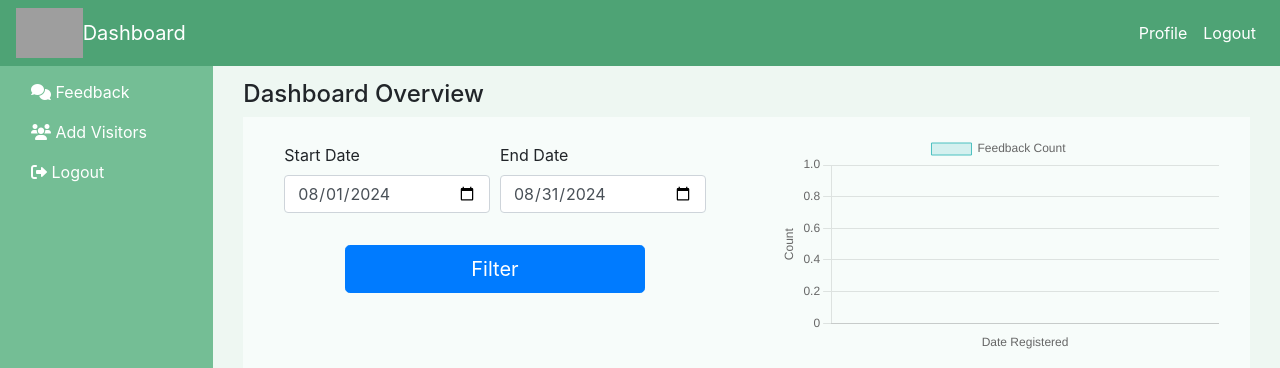
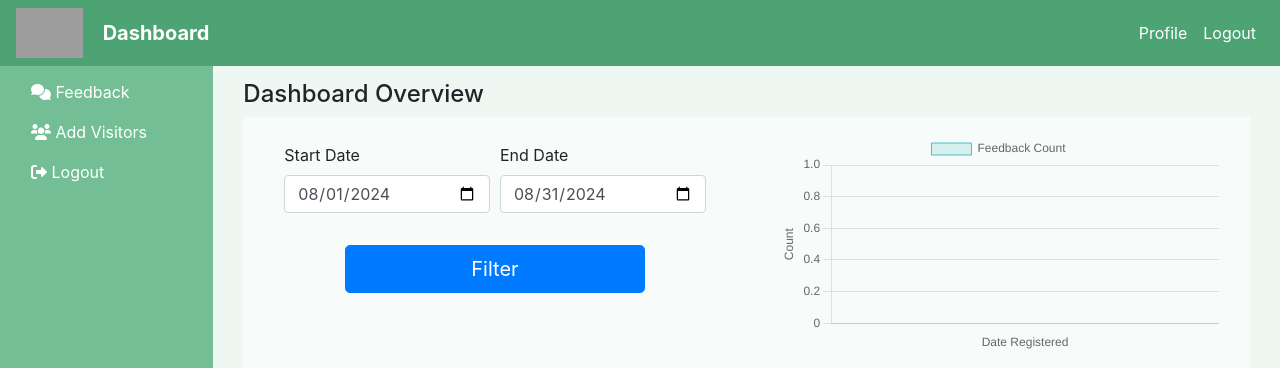
Before and after one commit to cornelkemboi/CustomerFeedbackapp, a Flask app: page /register in a window 1280 px wide. Shown: the top 368 px of the page. Run offline with Flask 3, Linux system fonts and the light colour scheme; the visitor is signed in with stand-in values (Sample User, id 1); data that the repository does not hold is empty; some libraries are stand-ins or nearby versions; grey boxes are pictures that could not be loaded.

Commit message:
Fix header

```diff
--- a/app/templates/admin/dashboard.html
+++ b/app/templates/admin/dashboard.html
@@ -166,7 +166,9 @@
     <div class="header-logo">
         <img src="https://kippra.or.ke/wp-content/uploads/2020/12/KIPPRA-logo.png" alt="KIPPRA Logo">
     </div>
-    <a class="navbar-brand text-white" href="/dashboard">  Dashboard</a>
+     <div class="header-title text-white">
+           <a class="navbar-brand text-white" href="/dashboard">Dashboard</a>
+     </div>
     <button class="navbar-toggler" type="button" data-toggle="collapse" data-target="#navbarNav"
             aria-controls="navbarNav" aria-expanded="false" aria-label="Toggle navigation">
         <span class="navbar-toggler-icon"></span>
```
